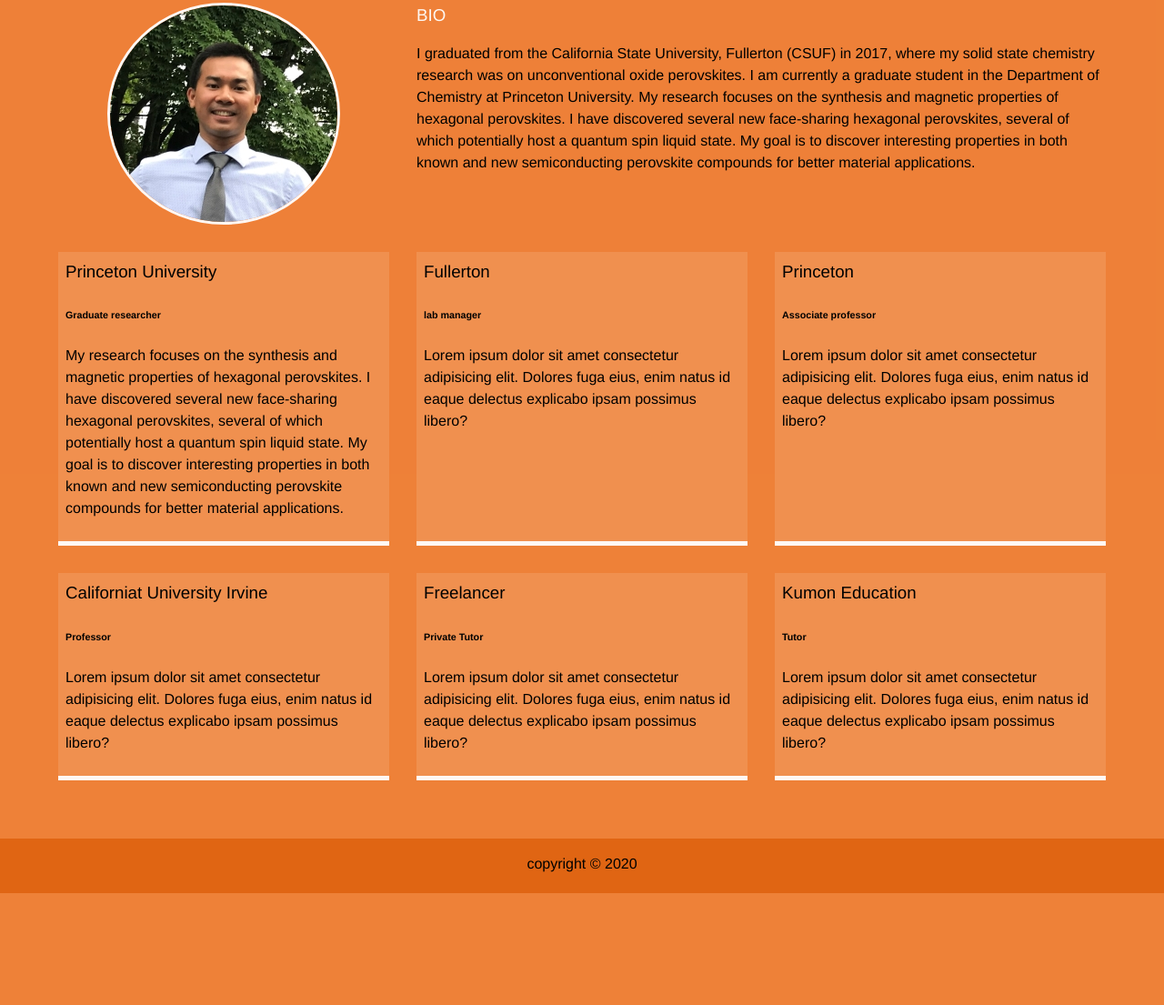
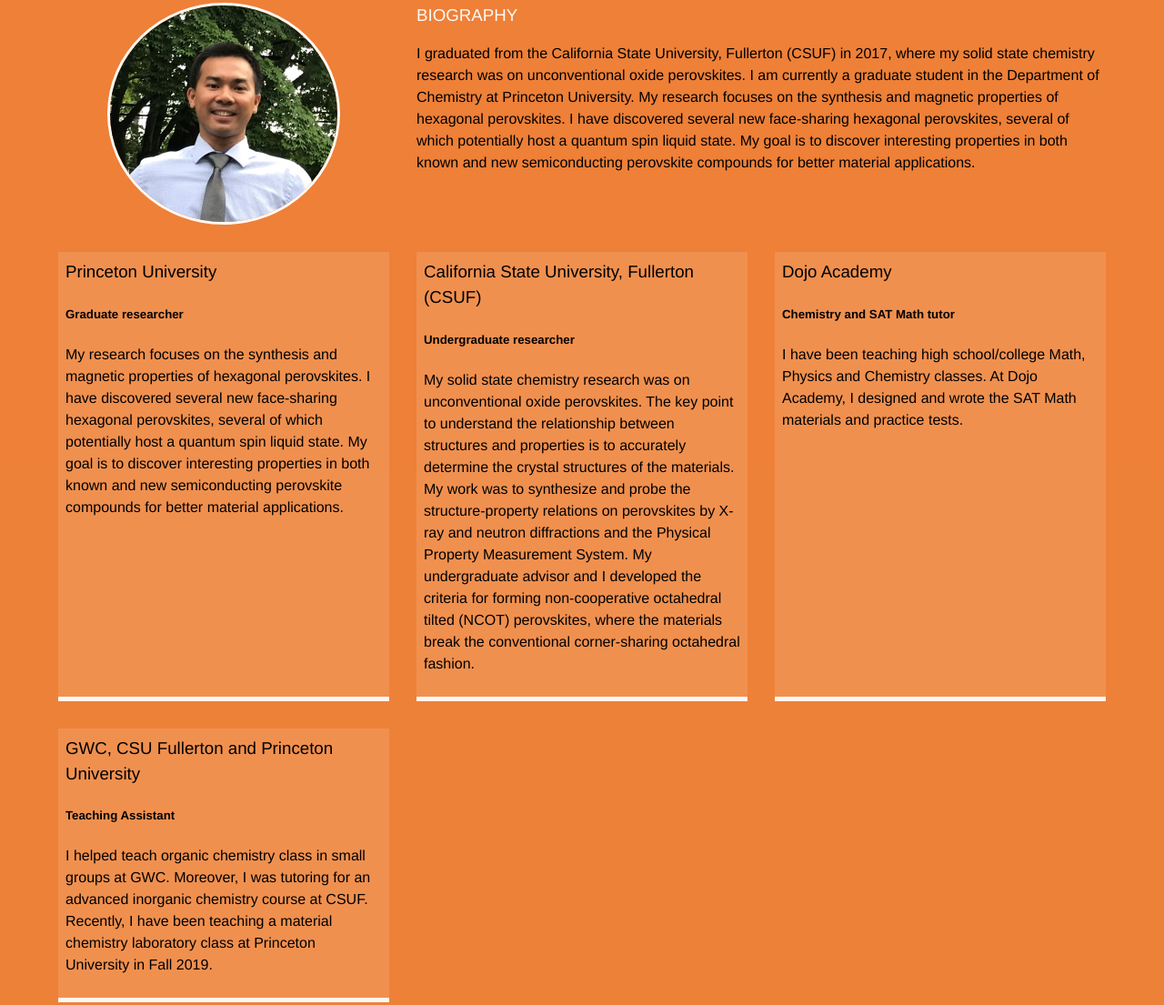
Before and after one commit to tngo0508/porfolio_website, a website: page dist/about.html in a window 1280 px wide. Shown: the part 279-1384 px from the top of the page at 91% size. Before the commit the page ends 1261 px from the top, so only its background shows below. Drawn offline with nearby package versions, Linux system fonts and the light colour scheme.

Commit message:
add info for aboutme page

```diff
--- a/dist/about.html
+++ b/dist/about.html
@@ -54,7 +54,7 @@
         <img src="img/portrait_resize.jpg" alt="Loi Nguyen" class="bio-image" />
 
         <div class="bio">
-          <h3 class="text-secondary">BIO</h3>
+          <h3 class="text-secondary">BIOGRAPHY</h3>
           <p>
             I graduated from the California State University, Fullerton (CSUF)
             in 2017, where my solid state chemistry research was on
@@ -71,7 +71,7 @@
 
         <div class="job job-1">
           <h3>Princeton University</h3>
-          <h6>Graduate researcher</h6>
+          <h5>Graduate researcher</h5>
           <p>
             My research focuses on the synthesis and magnetic properties of
             hexagonal perovskites. I have discovered several new face-sharing
@@ -82,48 +82,37 @@
           </p>
         </div>
         <div class="job job-2">
-          <h3>Fullerton</h3>
-          <h6>lab manager</h6>
+          <h3>California State University, Fullerton (CSUF)</h3>
+          <h5>Undergraduate researcher</h5>
           <p>
-            Lorem ipsum dolor sit amet consectetur adipisicing elit. Dolores
-            fuga eius, enim natus id eaque delectus explicabo ipsam possimus
-            libero?
+            My solid state chemistry research was on unconventional oxide
+            perovskites. The key point to understand the relationship between
+            structures and properties is to accurately determine the crystal
+            structures of the materials. My work was to synthesize and probe the
+            structure-property relations on perovskites by X-ray and neutron
+            diffractions and the Physical Property Measurement System. My
+            undergraduate advisor and I developed the criteria for forming
+            non-cooperative octahedral tilted (NCOT) perovskites, where the
+            materials break the conventional corner-sharing octahedral fashion.
           </p>
         </div>
         <div class="job job-3">
-          <h3>Princeton</h3>
-          <h6>Associate professor</h6>
+          <h3>Dojo Academy</h3>
+          <h5>Chemistry and SAT Math tutor</h5>
           <p>
-            Lorem ipsum dolor sit amet consectetur adipisicing elit. Dolores
-            fuga eius, enim natus id eaque delectus explicabo ipsam possimus
-            libero?
+            I have been teaching high school/college Math, Physics and Chemistry
+            classes. At Dojo Academy, I designed and wrote the SAT Math
+            materials and practice tests.
           </p>
         </div>
         <div class="job job-4">
-          <h3>Californiat University Irvine</h3>
-          <h6>Professor</h6>
+          <h3>GWC, CSU Fullerton and Princeton University</h3>
+          <h5>Teaching Assistant</h5>
           <p>
-            Lorem ipsum dolor sit amet consectetur adipisicing elit. Dolores
-            fuga eius, enim natus id eaque delectus explicabo ipsam possimus
-            libero?
-          </p>
-        </div>
-        <div class="job job-5">
-          <h3>Freelancer</h3>
-          <h6>Private Tutor</h6>
-          <p>
-            Lorem ipsum dolor sit amet consectetur adipisicing elit. Dolores
-            fuga eius, enim natus id eaque delectus explicabo ipsam possimus
-            libero?
-          </p>
-        </div>
-        <div class="job job-6">
-          <h3>Kumon Education</h3>
-          <h6>Tutor</h6>
-          <p>
-            Lorem ipsum dolor sit amet consectetur adipisicing elit. Dolores
-            fuga eius, enim natus id eaque delectus explicabo ipsam possimus
-            libero?
+            I helped teach organic chemistry class in small groups at GWC.
+            Moreover, I was tutoring for an advanced inorganic chemistry course
+            at CSUF. Recently, I have been teaching a material chemistry
+            laboratory class at Princeton University in Fall 2019.
           </p>
         </div>
       </div>
```
Also changed, not shown: dist/index.html (+1 -2 lines).
